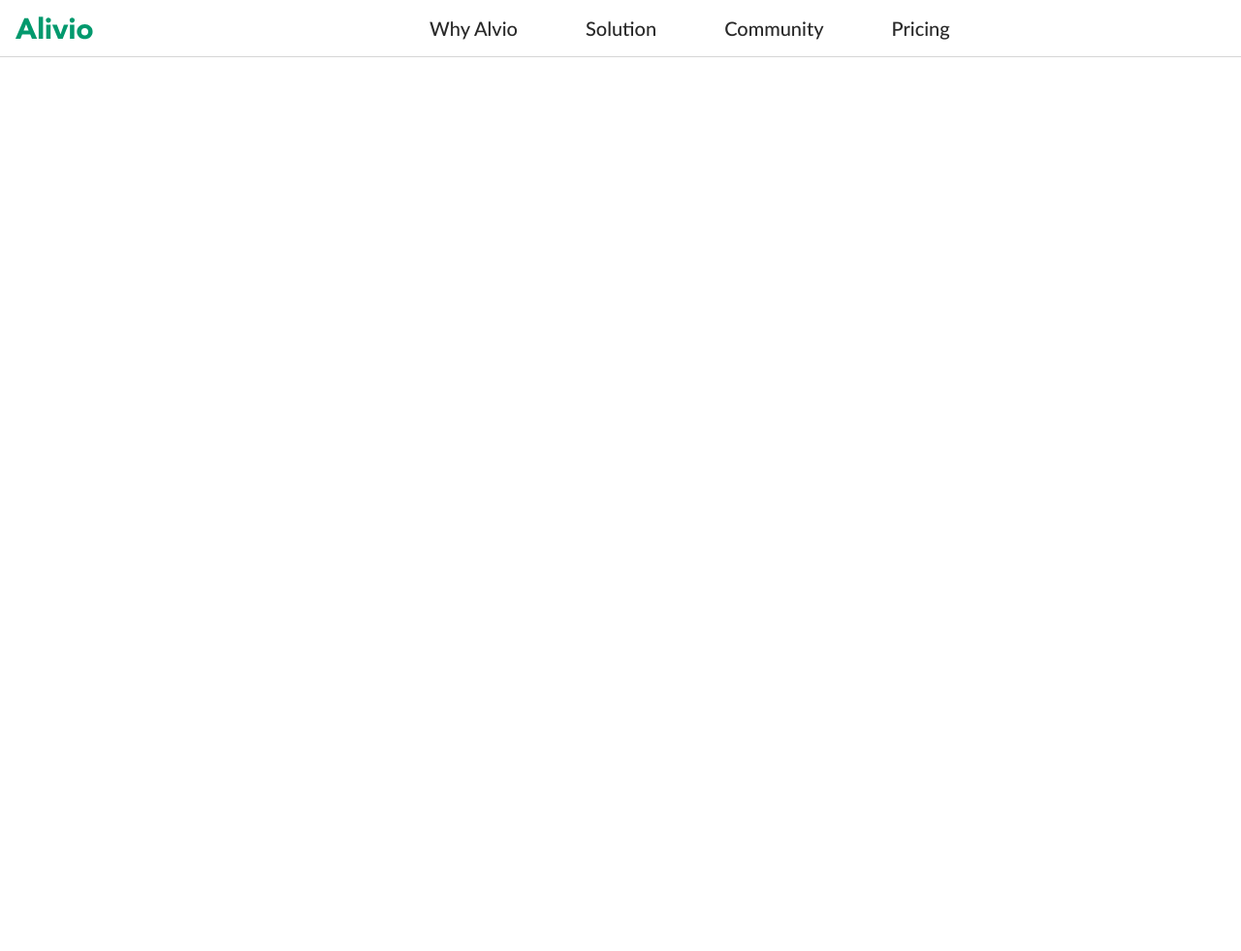
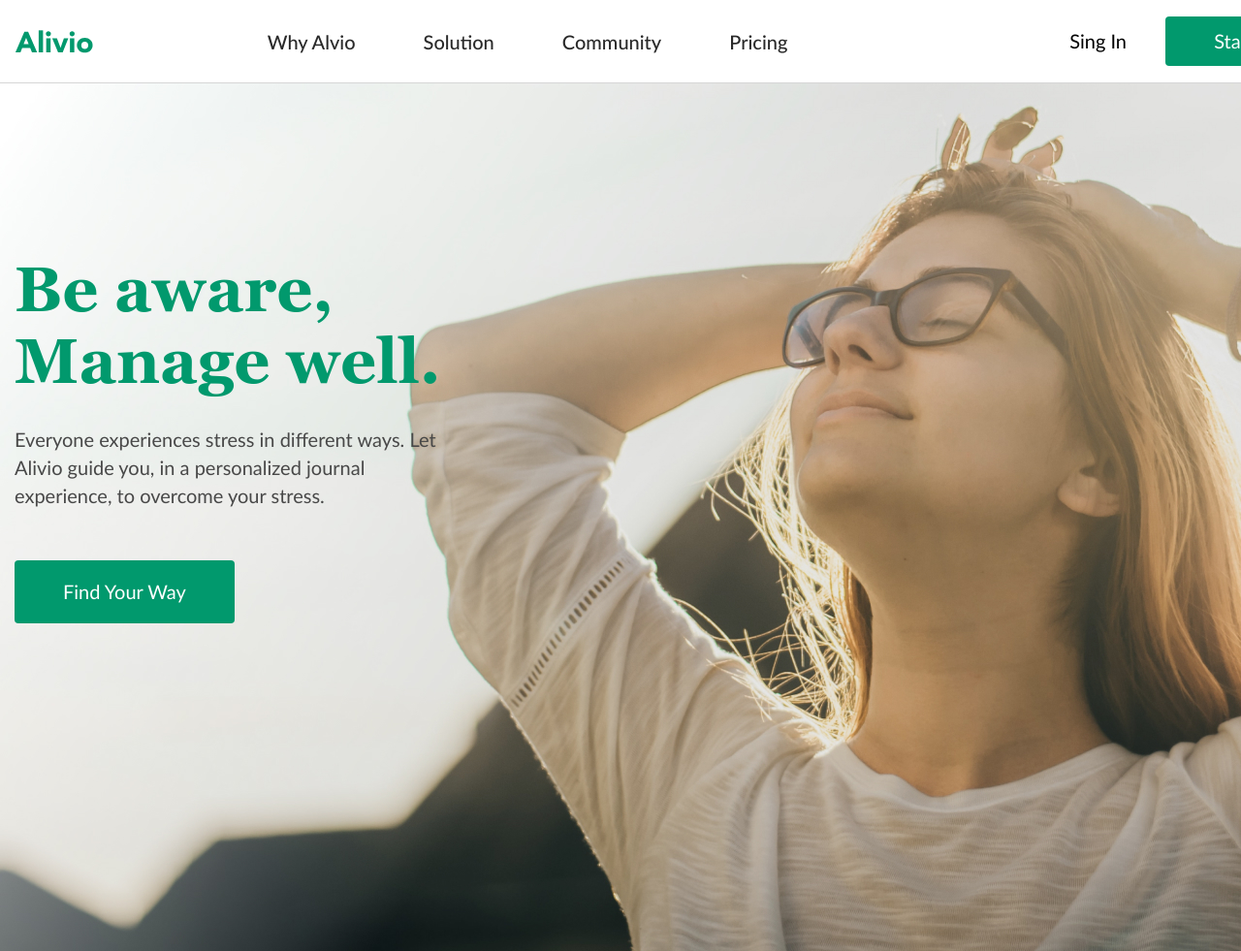
Before and after one commit to BogdanWazer/alvio-project, a website built with Vite: page index.html in a window 1280 px wide. Shown: the top 981 px of the page at 97% size. Before the commit the page ends 800 px from the top, so only its background shows below. Built offline with nearby package versions, Linux system fonts and the light colour scheme.

Commit message:
promo-done

```diff
--- a/css/sections/header.css
+++ b/css/sections/header.css
@@ -3,16 +3,16 @@
   padding-bottom: 17px;
   border-bottom: 1px solid #d6d6d6;
 }
-.container {
-}
+
 .header-row {
   display: flex;
   align-items: center;
   justify-content: space-between;
 }
-.header-logo {
-}
+
 .header-nav {
+  margin-left: 172px;
+  margin-right: 283px;
   font-weight: 500;
   color: #292929;
 }
@@ -32,5 +32,39 @@
   color: #01996d;
 }
 
-.header-login {
+.header-login a {
+  color: #000;
 }
+
+.header-login a:hover {
+  color: #01996d;
+  transition: 0.2s ease-in;
+}
+
+.header-login a + a {
+  margin-left: 35px;
+}
+
+.btn,
+a.btn {
+  min-height: 51px;
+  color: #fff;
+  display: inline-block;
+  padding: 13px 50px;
+  border-radius: 4px;
+  background: #01996d;
+  font-weight: 400;
+  font-size: 20px;
+}
+
+.btn:hover,
+a.btn:hover {
+  opacity: 0.8;
+  color: #fff;
+}
+
+.btn-big,
+a.btn-big {
+  min-height: 65px;
+  padding: 20px 50px;
+}
--- /dev/null
+++ b/css/sections/home.css
@@ -0,0 +1,50 @@
+.home {
+  padding: 175px 0;
+  height: 895px;
+  position: relative;
+}
+
+.home-content {
+  max-width: 440px;
+}
+
+.home-heading {
+  color: #01996d;
+  font-family: Georgia;
+  font-size: 65px;
+  font-style: normal;
+  font-weight: 700;
+  line-height: normal;
+}
+
+.home-heading + * {
+  margin-top: 30px;
+}
+
+.home-text {
+  color: #484848;
+  font-size: 20px;
+  font-weight: 400;
+  line-height: 144.5%;
+  margin-bottom: 53px;
+}
+
+.home-text + * {
+  margin-top: 30 px;
+}
+
+.home-bg-img {
+  position: absolute;
+  left: 0;
+  top: 0;
+  height: 100%;
+  width: 100%;
+  object-fit: cover;
+  z-index: -1;
+}
+
+.home-bg-img img {
+  height: 100%;
+  width: 100%;
+  object-fit: cover;
+}
--- a/css/style.css
+++ b/css/style.css
@@ -6,7 +6,9 @@
 
 /* Sections */
 @import url(./sections/header.css);
+@import url(./sections/home.css);
 
+/* General CSS */
 body {
   font-family: 'Lato', sans-serif;
   font-size: 20px;
--- a/index.html
+++ b/index.html
@@ -25,9 +25,36 @@
               <li><a href="#">Pricing</a></li>
             </ul>
           </div>
-          <div class="header-login">Sign in</div>
+          <div class="header-login">
+            <a href="#">Sing In</a>
+            <a href="#" class="btn">Start Trial</a>
+          </div>
         </div>
       </div>
     </header>
+
+    <main>
+      <section class="home">
+        <div class="container">
+          <div class="home-content">
+            <h1 class="home-heading">
+              Be aware,<br />
+              Manage well.
+            </h1>
+            <p class="home-text">
+              Everyone experiences stress in different ways. Let Alivio guide
+              you, in a personalized journal experience, to overcome your
+              stress.
+            </p>
+            <div class="home-btn">
+              <a href="#" class="btn btn-big">Find Your Way</a>
+            </div>
+          </div>
+        </div>
+        <div class="home-bg-img">
+          <img src="./img/BG.jpg" alt="Background" />
+        </div>
+      </section>
+    </main>
   </body>
 </html>
```
Also changed, not shown: img/BG.jpg (added).
